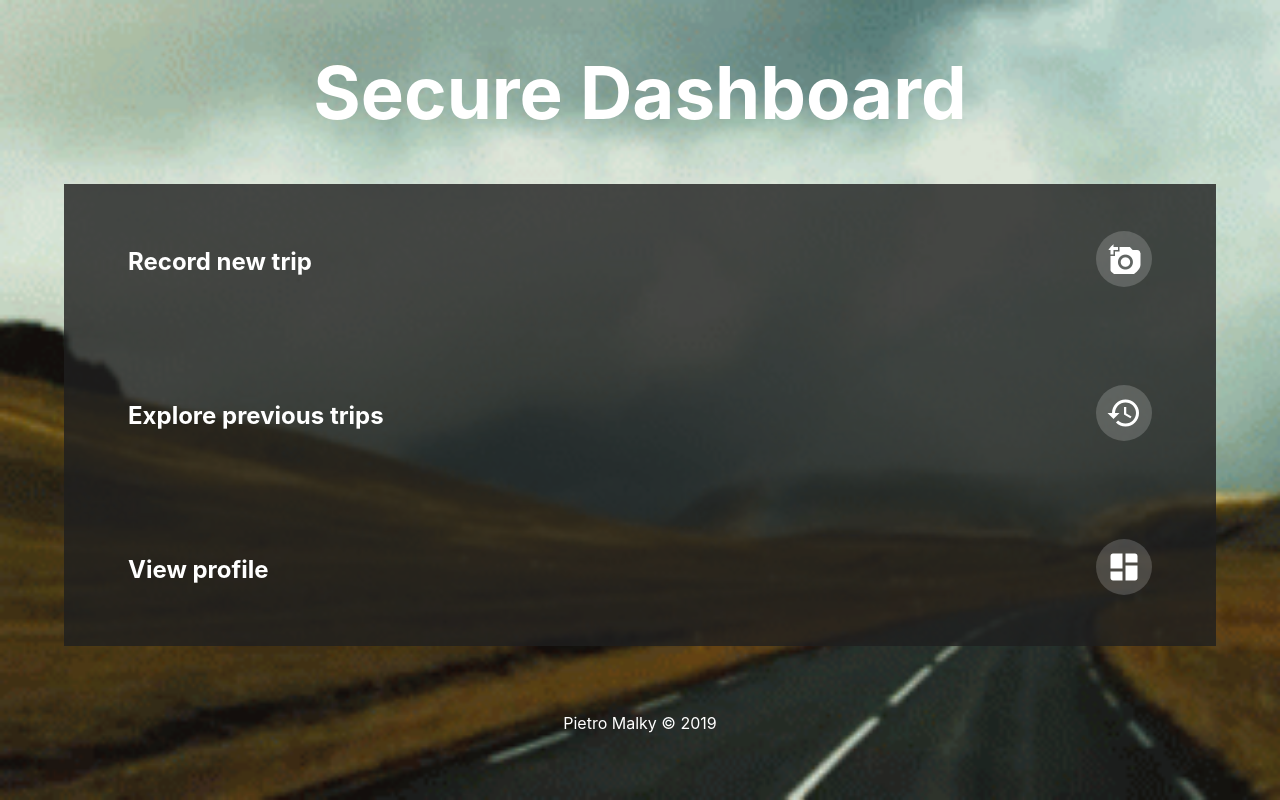
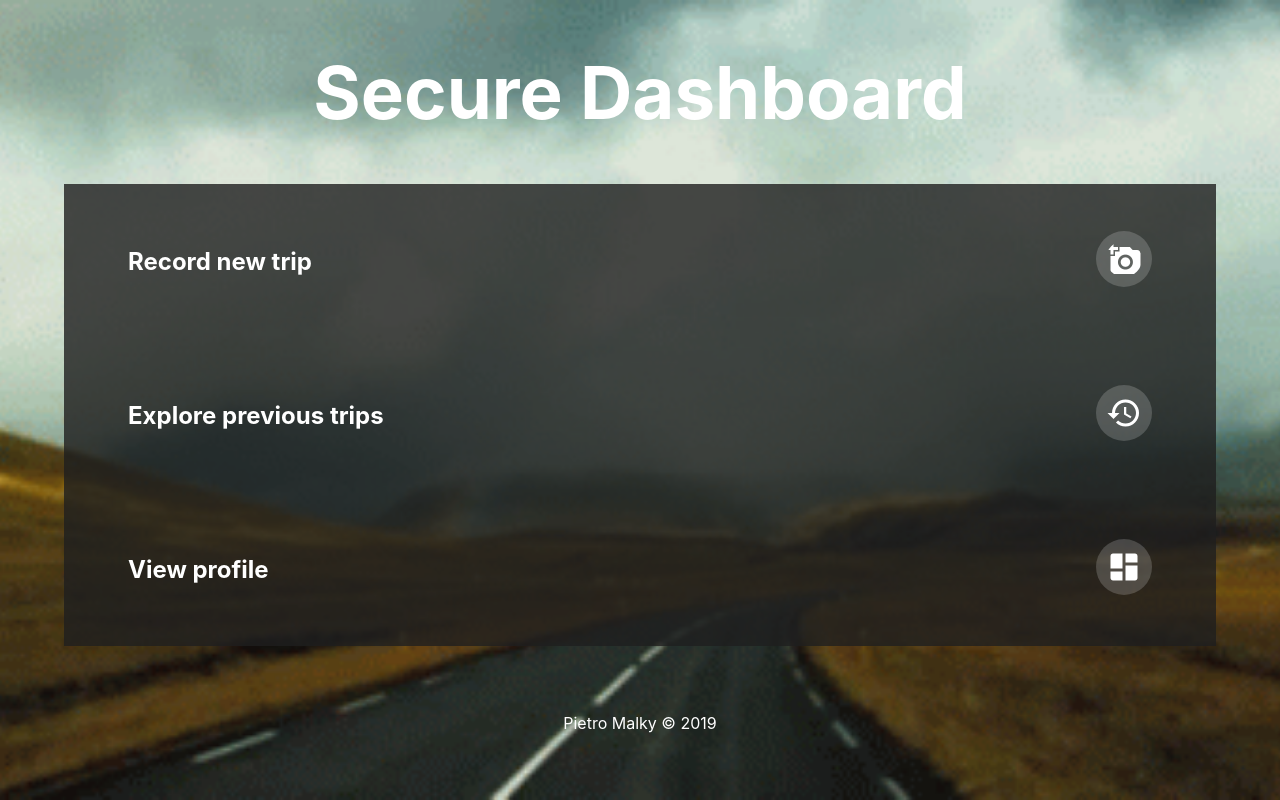
Before and after one commit to pm95/dashcam, a React (Create React App) app: page / in a window 1280 px wide. Built offline with nearby package versions, Linux system fonts and the light colour scheme.

Commit message:
centered background GIF

```diff
--- a/src/App.css
+++ b/src/App.css
@@ -50,7 +50,8 @@ header {
 
 /* APP OVERALL STYLING */
 .App {
-  background: url("./assets/road.gif");
+  background-image: url("./assets/road.gif");
+  background-position: center;
   background-size: cover;
   color: white;
   position: absolute;
```
